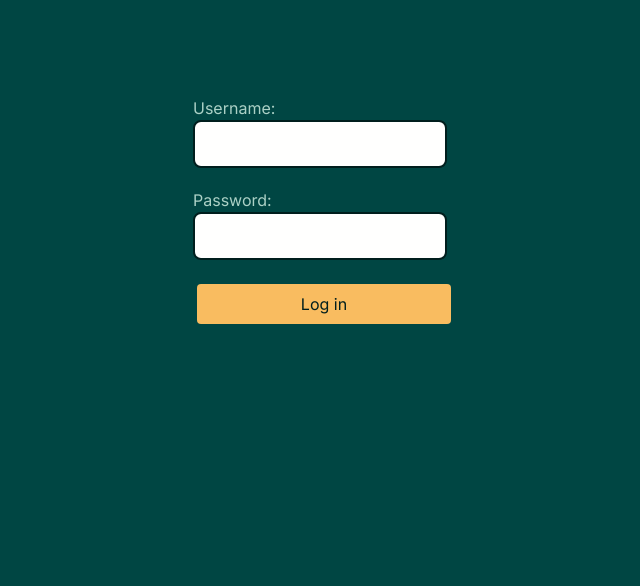
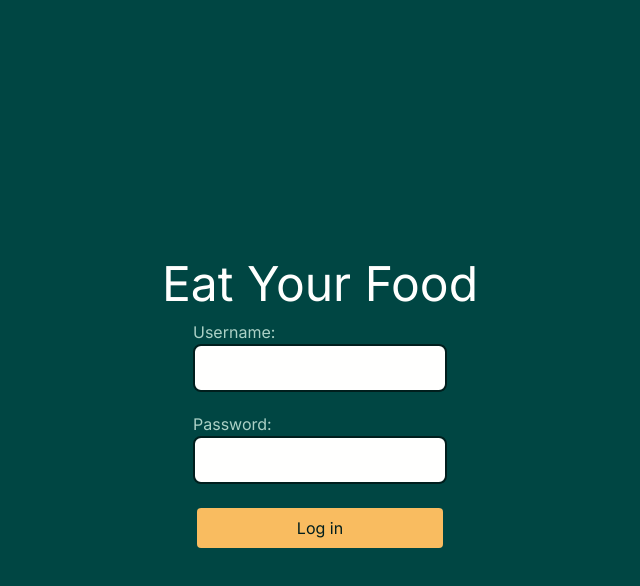
Before and after one commit to MonikaLu/eatyourfood, a Next.js app in the folder eatyourfood/: page / in a window 1280 px wide. Shown: the top 586 px of the page, without its empty margins (320-960 px from the left). Built offline with nearby package versions, Linux system fonts and the light colour scheme.

Commit message:
Adjust size and position of login ui

```diff
--- a/eatyourfood/src/app/page.tsx
+++ b/eatyourfood/src/app/page.tsx
@@ -13,11 +13,12 @@ export default function Home() {
 
     try {
       const formData = new FormData(event.currentTarget);
-      const response = await fetch("TODO", {
-        method: "POST",
-        body: formData,
-      });
-      const data = await response.json();
+      // const response = await fetch("TODO", {
+      //   method: "POST",
+      //   body: formData,
+      // });
+      // const data = await response.json();
+      console.log(formData);
     } catch (error) {
       console.error(error);
     } finally {
@@ -26,9 +27,10 @@ export default function Home() {
   }
 
   return (
-    <main className="min-h-screen flex-row flex justify-center p-24 bg-background">
+    <main className="min-h-screen p-24 bg-background flex flex-col justify-center items-center">
+      <h1 className="text-title1 text-headline">Eat Your Food</h1>
       <form onSubmit={onSubmit}>
-        <div className="h-full flex-col flex gap-y-5">
+        <div className="h-full w-full flex-col gap-y-5 flex">
           <div>
             <Label content="Username:" htmlFor="username" />
             <Input type="text" name="username" />
--- a/eatyourfood/src/app/ui/button.tsx
+++ b/eatyourfood/src/app/ui/button.tsx
@@ -6,7 +6,7 @@ function Button({ content }: ButtonProps) {
   return (
     <button
       type="submit"
-      className="bg-button text-buttonText rounded py-2 px-4 w-full hover:cursor-pointer hover:bg-primary border-stroke m-1"
+      className="bg-button text-buttonText rounded py-2 px-4 hover:cursor-pointer hover:bg-primary border-stroke m-1"
     >
       {content}
     </button>
```
